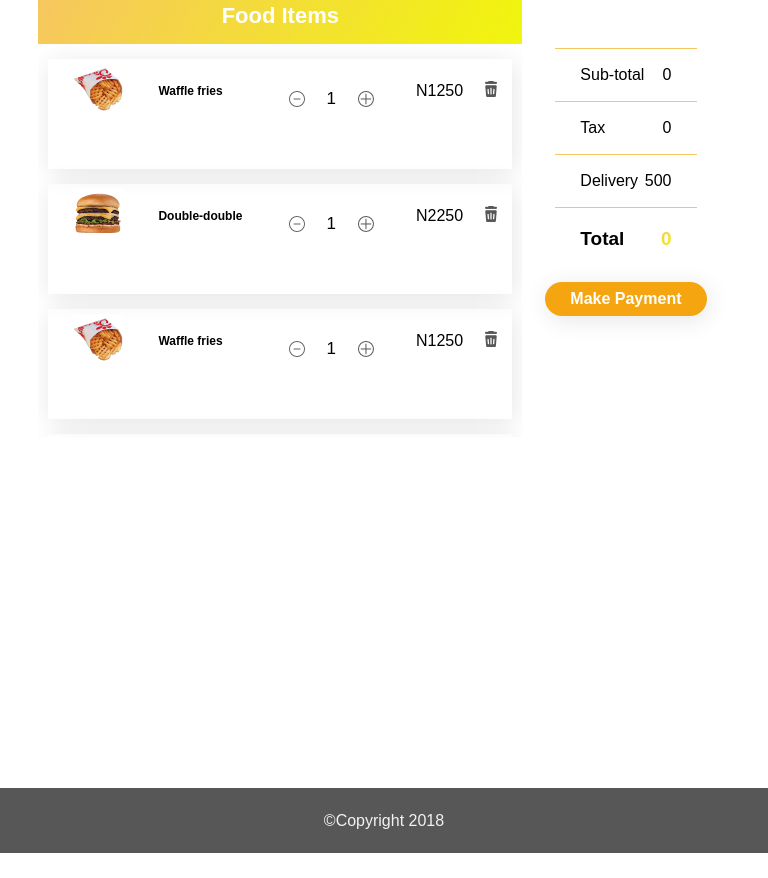
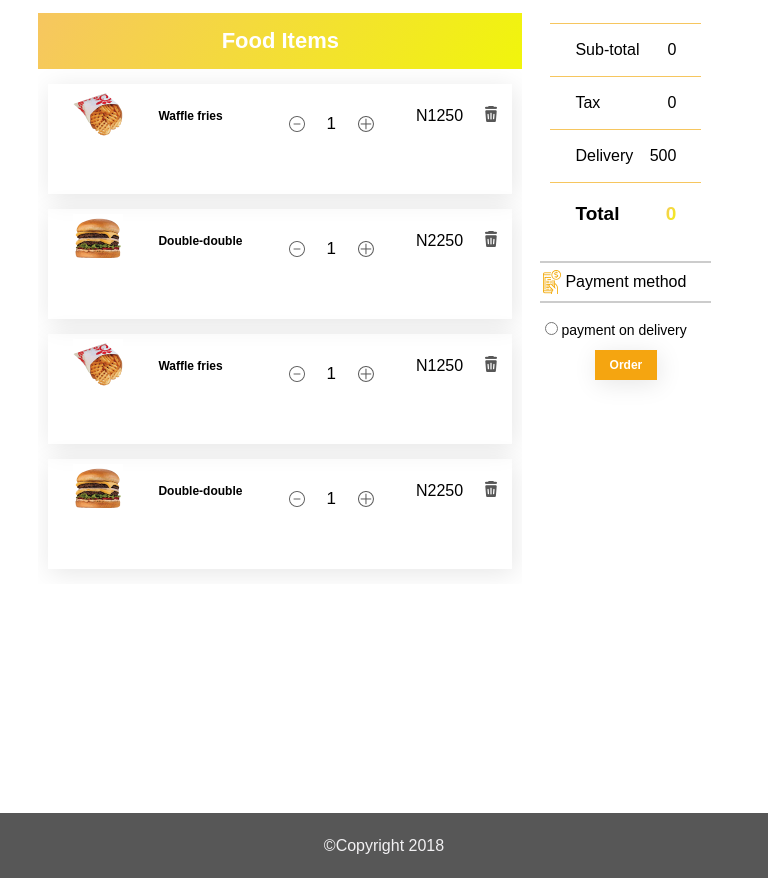
Before and after one commit to JohnMadakin/fast-food-fast, a website: page UI/checkout.html in a window 768 px wide. Shown: the part 69-947 px from the top of the page. Before the commit the page ends 922 px from the top, so only its background shows below. Drawn offline with Linux system fonts and the light colour scheme.

Commit message:
chore: refactor payment metod - users can now directly order selecting payment on delivery
[delivers #160651358]

```diff
--- a/UI/checkout.html
+++ b/UI/checkout.html
@@ -82,10 +82,15 @@
         <div class="item-recipt">
           <div class="sub"><p>Sub-total</p><p class="sub-total">0</p></div>
           <div class="tax"><p>Tax</p><p class="total-tax">0</p></div>
-          <div class="tax"><p>Delivery</p><p class="total-tax">  500</p></div>
+          <div class="tax"><p>Delivery</p><p class="delivery-cost">500</p></div>
           <div class="total"><p>Total</p><p class="total-price">0</p></div>
         </div>
-        <button class="item-checkout" >Make Payment</button>
+        <div class="payment-group">
+            <p class="pay">Payment method</p>
+            <input type="radio" name="payment" value="payondelivery"><span class="payment-on-delivery">payment on delivery</span><br>
+            <button class="item-checkout" >Order</button>
+
+        </div>
       </div>
     </div>
   </main>
--- a/UI/css/style.css
+++ b/UI/css/style.css
@@ -486,7 +486,7 @@ span.psw {
   display: flex;
   flex-wrap: wrap;
   width: 90%;
-  margin: 0 auto;
+  margin: 2.5rem auto;
   min-height: 100%;
 }
 
@@ -683,6 +683,9 @@ textarea:focus{
   border-top: 1px solid #f1a503a1;
 
 }
+.delivery-cost{
+  padding-left: 1rem;
+}
 .item-recipt{
   margin: 10px 10px;
 }
@@ -696,18 +699,34 @@ textarea:focus{
   -webkit-background-clip: text;
   -webkit-text-fill-color: transparent;
 }
+.payment-on-delivery{
+  font-size: 1.4rem;
+  padding-bottom: 1.5rem;
+}
+.pay{
+  padding: 1rem 2.5rem;
+  font-size: 1.6rem;
+  border-bottom: solid 2px #ccc;
+  border-top: solid 2px #ccc;
+  background-image: url('../images/online-payment.png');
+  background-repeat: no-repeat;
+  background-position: left center;
+
+}
 .item-checkout{
   padding: 0.8rem 2.5rem;
   display:block;
   margin: 1.2rem auto;
   font-size: 1.6rem;
-  border-radius: 25px;
   color: white;
   font-weight: bold;
   border: none;
   cursor: pointer;
   background-color: rgb(245, 165, 16);
   box-shadow: 2px 4px 25px rgba(0, 0, 0, .1);
+}
+.item-checkout:hover{
+  color: #575757;
 }
 .plus{
   width: 16px;
@@ -1304,8 +1323,15 @@ hr {
   .login a {
     font-size: 1.4rem;
   }
-  .shopping-cart-card{
-   right:0;
+  .item-checkout {
+    padding: 0.8rem 1.5rem;
+    font-size: 1.2rem;
+  }
+  .shopping-cart-card {
+    min-height: 50px;
+    width: 45%;
+    right: 0%;
+    top: 5.5%;
   }
   .content-food {
     width: 100vw;
@@ -1385,8 +1411,11 @@ hr {
     margin-left: 1rem;
     padding: 2.5rem 0rem;
   }
+  .checkout-shopping-cart{
+    height: 30%;
+  }
   .item-recipt-container{
-    margin: 5rem auto;
+    margin: 0 auto;
   }
   .new{
     font-size: 1.3rem;
```
Also changed, not shown: UI/admin.html (+2 -3 lines), UI/images/online-payment.png (added).
